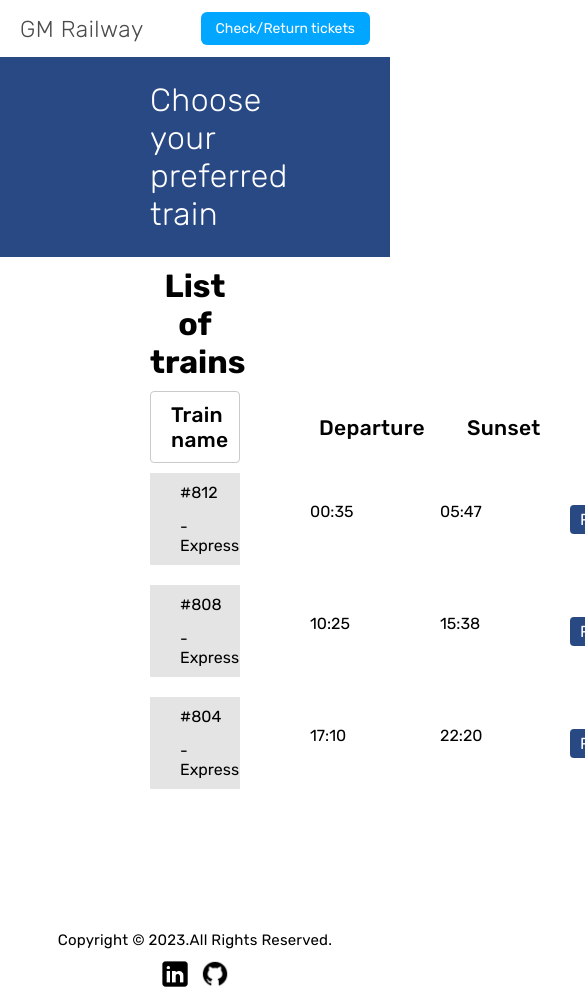
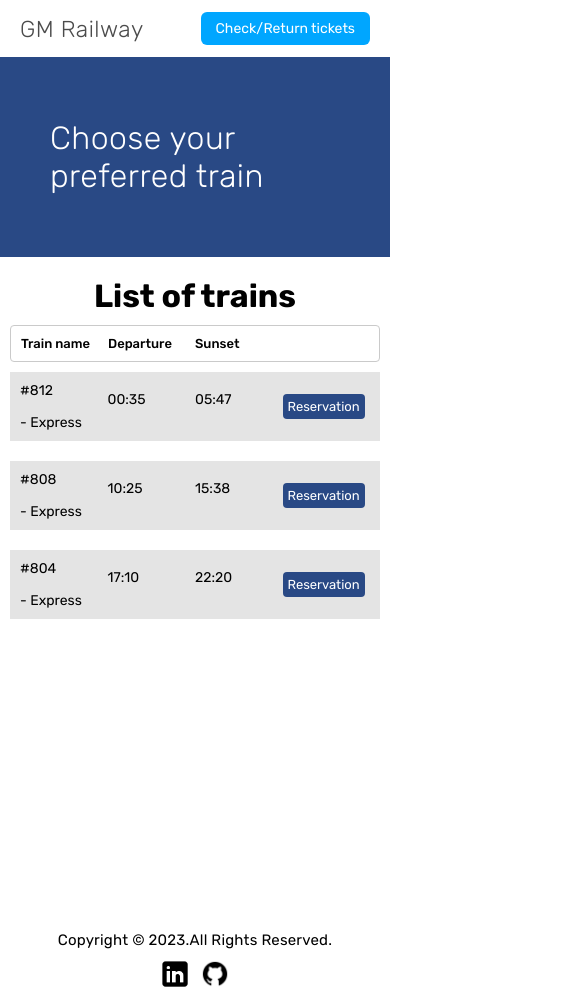
Before and after one commit to MindiashviliGiorgi/gm-railway, an Angular app: page /railsList in a window 390 px wide. Shown: the top 993 px of the page, 585 px wide, since content can reach past the window. Built offline with nearby package versions, Linux system fonts and the light colour scheme.

Commit message:
listRespoDone

```diff
--- a/src/app/rail-list-page/rail-list-page.component.scss
+++ b/src/app/rail-list-page/rail-list-page.component.scss
@@ -108,3 +108,147 @@
     }
   }
 }
+
+@media (max-width : 1235px) {
+  .rail-list-main {
+    .title {
+      padding: 20px 50px;
+    }
+    .section {
+      padding: 20px 50px;
+    }
+  }
+}
+@media (max-width : 920px) {
+  .rail-list-main {
+    .title {
+      padding: 20px 50px;
+    }
+    .section {
+      padding: 20px 50px;
+      .section-title {
+        .title-down {
+          ul {
+            column-gap: 10px;
+          }
+        }
+      }
+      .section-list {
+        ul {
+          column-gap: 10px;
+        }
+      }
+    }
+  }
+}
+@media (max-width : 730px) {
+  .rail-list-main {
+    .title {
+      padding: 20px 50px;
+    }
+    .section {
+      padding: 20px 20px;
+      .section-title {
+        .title-down {
+          ul {
+            column-gap: 10px;
+            li {
+              p {
+                font-size: 16px;
+                letter-spacing: 0px;
+              }
+            }
+          }
+        }
+      }
+      .section-list {
+        ul {
+          column-gap: 10px;
+          li {
+            p {
+              font-size: 15px;
+              letter-spacing: 0px;
+            }
+          }
+        }
+      }
+    }
+  }
+}
+@media (max-width : 570px) {
+  .rail-list-main {
+    .title {
+      padding: 20px 50px;
+    }
+    .section {
+      padding: 20px 10px;
+      .section-title {
+        .title-down {
+          ul {
+            column-gap: 0px;
+            li {
+              p {
+                font-size: 13px;
+                letter-spacing: 0px;
+              }
+            }
+          }
+        }
+      }
+      .section-list {
+        ul {
+          column-gap: 0px;
+          li {
+            p {
+              font-size: 14px;
+              letter-spacing: 0px;
+            }
+            button {
+              font-size: 13px;
+            }
+          }
+        }
+      }
+    }
+  }
+}
+@media (max-width : 445px) {
+  .rail-list-main {
+    .title {
+      padding: 20px 50px;
+    }
+    .section {
+      padding: 20px 10px;
+      .section-title {
+        .title-down {
+          padding: 10px;
+          ul {
+            column-gap: 0px;
+            li {
+              p {
+                font-size: 13px;
+                letter-spacing: 0px;
+              }
+            }
+          }
+        }
+      }
+      .section-list {
+        ul {
+          column-gap: 0px;
+          padding: 10px 10px;
+          li {
+            p {
+              font-size: 14px;
+              letter-spacing: 0px;
+            }
+            button {
+              font-size: 13px;
+              padding: 5px;
+            }
+          }
+        }
+      }
+    }
+  }
+}
```
